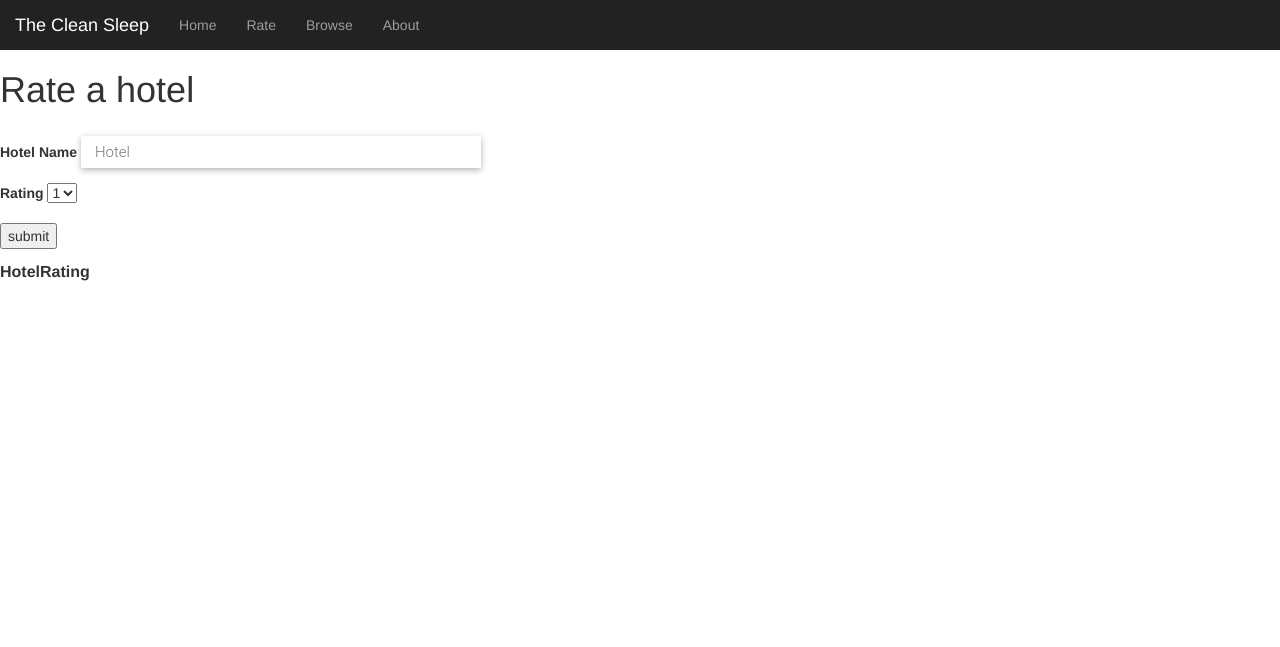
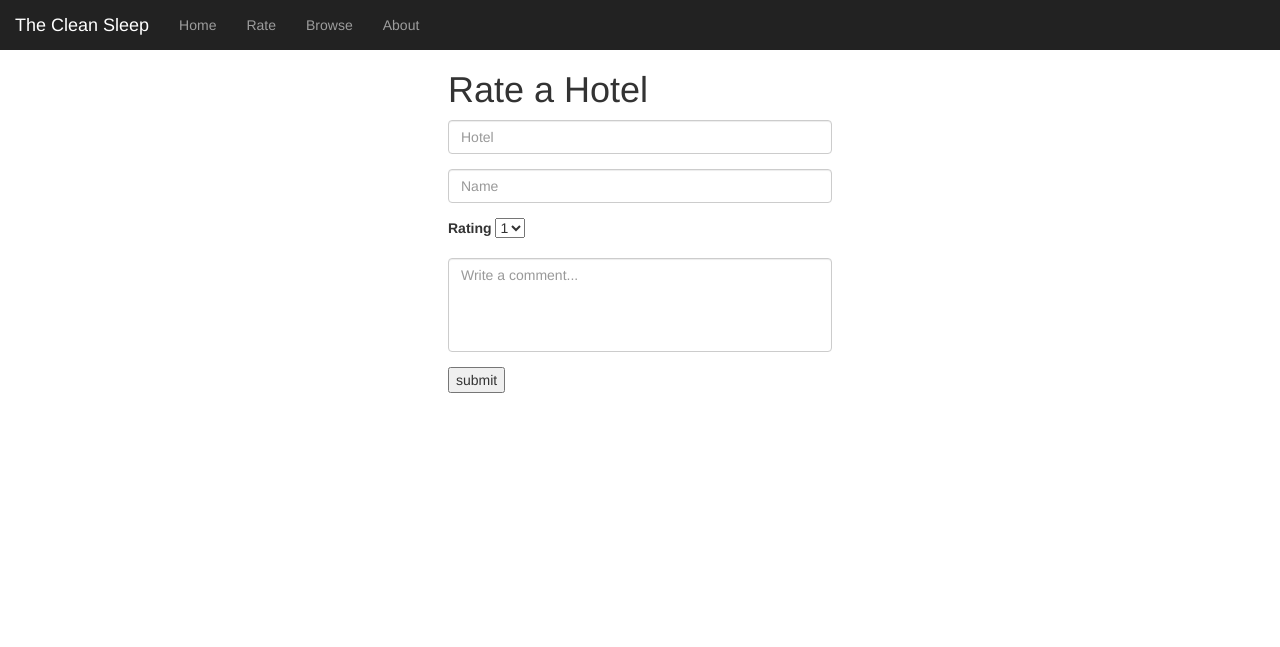
Before and after one commit to rkty13/thecleansleep, a Flask app: page /rate in a window 1280 px wide. Shown: the top 647 px of the page. Run offline with Flask 2, Linux system fonts and the light colour scheme; data that the repository does not hold is empty; some libraries are stand-ins or nearby versions.

Commit message:
so much work done

```diff
--- a/app.py
+++ b/app.py
@@ -3,6 +3,7 @@ import jinja2
 import os
 import hashlib
 import json
+from bson.objectid import ObjectId
 
 import datetime
 import pymongo
@@ -15,6 +16,7 @@ MONGO_URL = os.environ.get('MONGOLAB_URI')
 client = MongoClient(MONGO_URL)
 db = client.heroku_app30619679
 collection = db.hotels
+url = "cleansleep.herokuapp.com"
 
 @app.route('/')
 def index():
@@ -25,14 +27,17 @@ def rate():
 	if request.method == 'POST':
 		rating = request.form['rating']
 		hotel_name = request.form['pac_input']
+		name = request.form['name']
+		comment = request.form['comment']
+		print(name)
+		print(comment)
 
 		collection.update( { "name" : hotel_name }, { "$push" : {"ratings" : rating }}, upsert=True)
+		collection.update( { "name" : hotel_name}, { "$push" : {"comments" : {"name" : name, "comment" : comment, "rating" : rating}}}, upsert=True)
 
 		return redirect('/rate')
 
 	hotels = []
-
-	h_counter = 0
 
 	for record in collection.find():
 		ratings = record['ratings']
@@ -44,10 +49,8 @@ def rate():
 			counter += 1.0
 
 		average = total/counter
-		print(average)
-		hotels.append({ "name" : record['name'], "rating" : round(average, 2) })
-
-		h_counter += 1
+		hotels.append({ "name" : record['name'], "rating" : round(average, 2), "url" : str(record['_id']) })
+		print(hotels)
 
 	return render_template('rate.html', hotels=hotels)
 
@@ -57,15 +60,38 @@ def browse():
 
 	for record in collection.find():
 		ratings = record['ratings']
-		total = 0
-		counter = 0
+		total = 0.0
+		counter = 0.0
 
 		for x in range(0, len(ratings)):
-			total += int(ratings[x])
+			total += float(str(ratings[x]))
 			counter += 1.0
-		hotels.append({ "name" : record['name'], "rating" : total/counter})
-		print(total/counter)
+
+		average = total/counter
+		hotels.append({ "name" : record['name'], "rating" : round(average, 2), "url" : str(record['_id']) })
 	return render_template('browse.html', hotels=hotels)
+
+@app.route('/browse/<hotel_id>')
+def hotels(hotel_id):
+	record = collection.find_one({"_id": ObjectId(hotel_id)})
+
+	comments = []
+	comments_db = record["comments"]
+	for x in range(0, len(comments_db)):
+		comments.append(comments_db[x])
+
+	hotel = []
+	ratings = record["ratings"]
+	total = 0.0
+	counter = 0.0
+
+	for x in range(0, len(ratings)):
+		total += float(str(ratings[x]))
+		counter += 1.0
+
+	average = total/counter
+	hotel.append({"name" : record["name"], "rating" : round(average, 2)})
+	return render_template('hotels.html', hotel=hotel[0],comments=comments)
 
 @app.route('/about')
 def about():
--- /dev/null
+++ b/static/css/hotels.css
@@ -0,0 +1,4 @@
+.comment-page-container {
+	width: 80%;
+	margin: 0 auto;
+}
--- a/static/css/rate.css
+++ b/static/css/rate.css
@@ -3,38 +3,6 @@
     margin: 0px;
     padding: 0px
   }
-      .controls {
-        margin-top: 16px;
-        border: 1px solid transparent;
-        border-radius: 2px 0 0 2px;
-        box-sizing: border-box;
-        -moz-box-sizing: border-box;
-        height: 32px;
-        outline: none;
-        box-shadow: 0 2px 6px rgba(0, 0, 0, 0.3);
-      }
-
-      #pac-input {
-        background-color: #fff;
-        padding: 0 11px 0 13px;
-        width: 400px;
-        font-family: Roboto;
-        font-size: 15px;
-        font-weight: 300;
-        text-overflow: ellipsis;
-      }
-
-      #pac-input:focus {
-        border-color: #4d90fe;
-        margin-left: -1px;
-        padding-left: 14px;  /* Regular padding-left + 1. */
-        width: 401px;
-      }
-
-      .pac-container {
-        font-family: Roboto;
-      }
-
   #type-selector {
     color: #fff;
     background-color: #4d90fe;
@@ -46,4 +14,15 @@
     font-size: 13px;
     font-weight: 300;
   }
+  .row {
+    margin: 0 auto;
+    float: none !important;
   }
+  .form-container {
+    width: 30%;
+    margin: 0 auto;
+  }
+  textarea {
+    resize: none;
+  }
+}
--- a/static/css/style.css
+++ b/static/css/style.css
@@ -2,37 +2,6 @@
     height: 100%;
     margin: 0px;
     padding: 0px
-}
-.controls {
-	margin-top: 16px;
-	border: 1px solid transparent;
-	border-radius: 2px 0 0 2px;
-	box-sizing: border-box;
-	-moz-box-sizing: border-box;
-	height: 32px;
-	outline: none;
-	box-shadow: 0 2px 6px rgba(0, 0, 0, 0.3);
-}
-
-#pac-input {
-	background-color: #fff;
-	padding: 0 11px 0 13px;
-	width: 400px;
-	font-family: Roboto;
-	font-size: 15px;
-	font-weight: 300;
-	text-overflow: ellipsis;
-}
-
-#pac-input:focus {
-	border-color: #4d90fe;
-	margin-left: -1px;
-	padding-left: 14px;  /* Regular padding-left + 1. */
-	width: 401px;
-}
-
-.pac-container {
-	font-family: Roboto;
 }
 
 #type-selector {
--- a/templates/base.html
+++ b/templates/base.html
@@ -9,6 +9,7 @@
 
     <!-- Latest compiled and minified JavaScript -->
     <script src="https://maxcdn.bootstrapcdn.com/bootstrap/3.2.0/js/bootstrap.min.js"></script>
+    <script src="/static/js/masonry.pkgd.min.js"></script>
 
     <link rel="stylesheet" type="text/css" href="/static/css/base.css">
     <link rel="stylesheet" type="text/css" href="/static/css/style.css">
--- a/templates/rate.html
+++ b/templates/rate.html
@@ -1,12 +1,8 @@
 {% extends "base.html" %}
+
 {% block header %}
 
 <link type="text/css" rel="stylesheet" href="static/css/rate.css"/>
-
-    <meta name="viewport" content="initial-scale=1.0, user-scalable=no">
-    <meta charset="utf-8">
-
-    <title>Places search box</title>
 <script src="https://maps.googleapis.com/maps/api/js?v=3.exp&libraries=places"></script>
 <script>
 // This example adds a search box to a map, using the Google Place Autocomplete
@@ -92,19 +88,32 @@ google.maps.event.addDomListener(window, 'load', initialize);
   }
 </style>
 
+<script>
+  (function($) {
+    $( document ).ready(function() {
+      var $container = $( '.row' );
+      $container.masonry({
+        itemSelector: '.mason-item'
+      });
+      var msnry = $container.data('masonry');
+    })
+  })(jQuery)
+</script>
+
 {% endblock %}
 {% block content %}
-
-  <div>
+<div class="form-container">
   <div id="title">
-      <h1>Rate a hotel</h1>
+    <h1>Rate a Hotel</h1>
   </div>
   <form name="input" action="/rate" method="POST" role="form">
   <div class="form-group">
-        <label for="pac-input">Hotel Name</label>
-        <input id="pac-input" name="pac_input" class="controls" type="text" placeholder="Hotel">
+    <input id="pac-input" name="pac_input" class="controls form-control" type="text" placeholder="Hotel">
   </div>
   <div id="map-canvas" style="display:none;"></div>
+  <div class="form-group">
+    <input type="text" class="form-control" placeholder="Name" name="name">
+  </div>
   <div class="form-group">
     <label for="rating-value">Rating</label>
     <select id="rating-value" name="rating">
@@ -115,22 +124,27 @@ google.maps.event.addDomListener(window, 'load', initialize);
 	    <option value="5">5</option>
     </select>
   </div>
+  <div class="form-group">
+    <textarea class="form-control" rows="4" placeholder="Write a comment..." name="comment"></textarea>
+  </div>
    <input type="hidden" name="gp_id" value="none">
    <input type="submit" value="submit">
   </form>
-        <table>
-          <tr>
-            <td> <strong>Hotel</strong> </td>
-            <td> <strong>Rating</strong> </td>
-          </tr>
+</div>
+<div class="hotel-container">
+  <div class="row">
     {% for hotel in hotels %}
-          <tr>
-            <td>{{ hotel['name'] }}</td>
-            <td>{{ hotel['rating'] }}</td>
-          </tr>
+      <div class="mason-item col-sm-6 col-md-3">
+        <div class="thumbnail">
+          <img src="http://placehold.it/300x300" />
+          <div class="caption">
+            <h4>{{hotel.name}}</h4>
+            <p>Average Rating: {{hotel.rating}}</p>
+            <p><a href="{{ ''.join(['/browse/', hotel.url]) }}" class="btn btn-primary" role="button">Reviews</a></p>
+          </div>
+        </div>
+      </div>
     {% endfor %}
-        </table>
-	</body>
-</html>
+  </div>
 </div>
 {% endblock %}
```
Also changed, not shown: templates/browse.html (+17 -4 lines), templates/hotels.html (added, +21 -0 lines), static/js/masonry.pkgd.min.js (added). Lines whose indentation alone changed are shown as unchanged.
